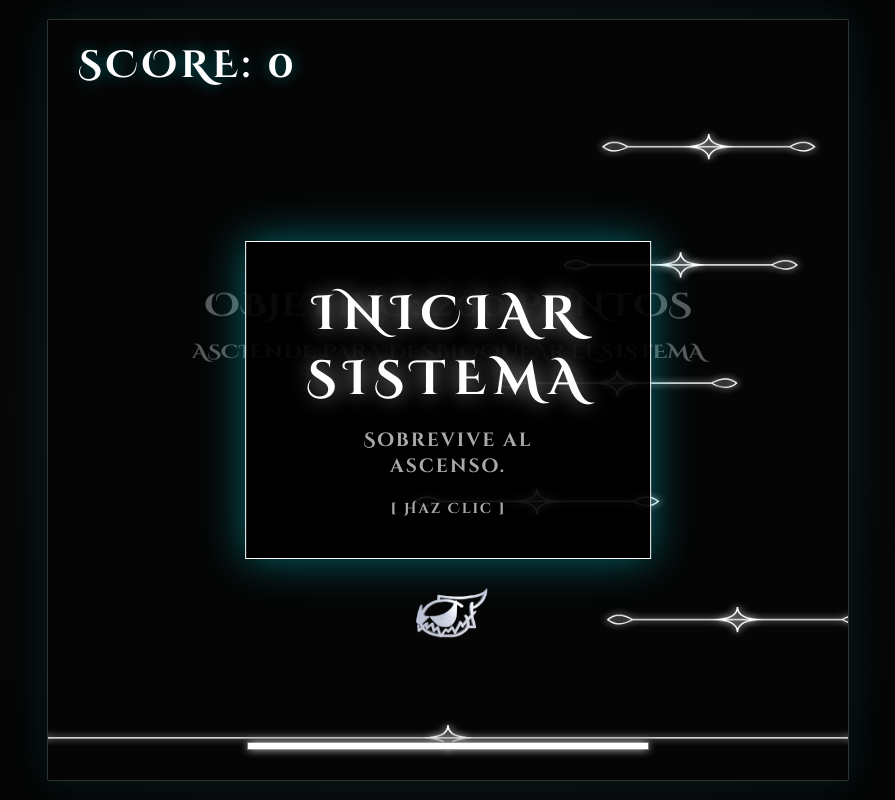
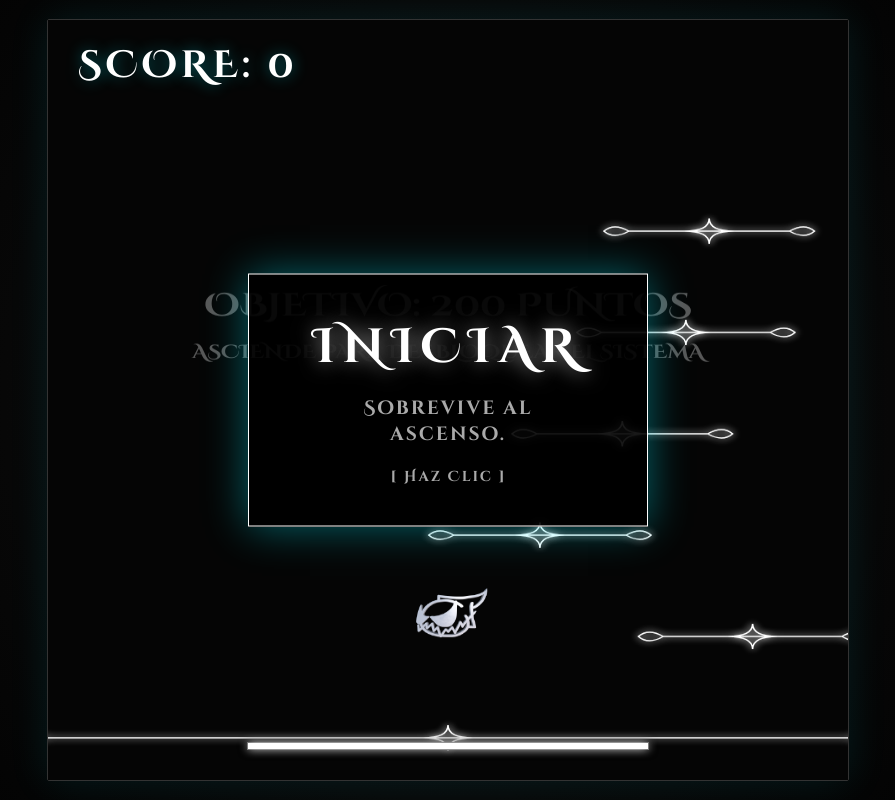
Before and after one commit to Avanuit/ProyectoCG, a plain HTML site: page index.html in a window 1280 px wide. Shown: the whole page, without its empty margins (192-1087 px from the left). Drawn offline with Linux system fonts and the light colour scheme; a web font is replaced by a local one.

Commit message:
cambios de jugabilidad y dificultad

```diff
--- a/index.html
+++ b/index.html
@@ -19,7 +19,7 @@
             </div>
 
             <div id="message-overlay" class="visible">
-                <h2 id="main-message">INICIAR SISTEMA</h2>
+                <h2 id="main-message">INICIAR</h2>
                 <p id="sub-message">Sobrevive al ascenso.</p>
                 <p style="font-size: 0.9rem; margin-top: 20px;">[ Haz Clic ]</p>
             </div>
--- a/main.js
+++ b/main.js
@@ -22,18 +22,18 @@ const TARGET_SCORE = 200;
 
 // stamina
 let stamina = 100;
-const STAMINA_DRAIN = 0.04;
+const STAMINA_DRAIN = 0.09;
 const STAMINA_REGEN = 2.5;
 
 // objetos
 const player = {
-    x: 400, y: 700,
-    vx: 0, vy: -12,
+    x: 400, y: 900,
+    vx: 0, vy: -2,
     width: 85,
     height: 85,
     radius: 28,
-    scaleX: 1, // Para animacion de squash
-    scaleY: 1  // Para animacion de squash
+    scaleX: 1,
+    scaleY: 1
 };
 
 playerImg.onload = () => {
@@ -61,7 +61,7 @@ class Particle {
     }
     draw(cameraOffset) {
         ctx.fillStyle = `rgba(${this.color}, ${this.life})`;
-        // Partículas en forma de diamantes/estrellas afiladas
+        // Partículas en forma de estrellas
         ctx.beginPath();
         ctx.moveTo(this.x, this.y - cameraOffset - 4);
         ctx.lineTo(this.x + 2, this.y - cameraOffset);
@@ -79,20 +79,20 @@ function spawnParticles(x, y, color, amount, speed) {
 
 // generacion procedual
 function createPlatform(yPos) {
-    let width = 120 + Math.random() * 80;
+    let width = 120 + Math.random() * 30;
     if (score < 10) width += 40;
 
     let x = Math.random() * (canvas.width - width);
     let vx = 0;
     if (score > 10) {
-        vx = (Math.random() > 0.5 ? 1 : -1) * (0.3 + Math.random() * 0.8);
+        vx = (Math.random() > 0.5 ? 1 : -1) * (0.3 + Math.random() * 0.5);
     }
 
     platforms.push({ x, y: yPos, w: width, h: 20, vx });
 
     let rand = Math.random();
 
-    if (score > 25 && rand < 0.05) {  // probabilidad espinas
+    if (score > 25 && rand < 0.2) {  // probabilidad espinas
         hazards.push({
             x: x + width/2 - 15,
             y: yPos - 45,
@@ -121,13 +121,13 @@ function initWorld() {
     winTimer = 0;
 
     player.x = 400; player.y = 700;
-    player.vx = 0; player.vy = -12;
+    player.vx = 3; player.vy = -2;
     player.scaleX = 1; player.scaleY = 1;
 
     platforms.push({ x: 0, y: 850, w: canvas.width, h: 20, vx: 0 });
 
     for (let i = 1; i < 6; i++) {
-        createPlatform(850 - (i * 140));
+        createPlatform(850 - (i * 120));
     }
 }
 
@@ -153,11 +153,10 @@ function triggerWin() {
     mainMsgEl.style.color = "#00f0ff";
     mainMsgEl.style.textShadow = "0 0 20px #00f0ff";
     mainMsgEl.textContent = "ACCESO CONCEDIDO";
-    subMsgEl.textContent = `¡Sobreviviste! Puntuación Objetivo Alcanzada.`;
+    subMsgEl.textContent = `¡Sobreviviste!`;
     overlayEl.classList.add('visible');
 }
 
-// --- FUNCIONES DE DIBUJO CYBER SIGIL ---
 
 function drawSigilPlatform(p) {
     let drawY = p.y - cameraY;
@@ -170,18 +169,15 @@ function drawSigilPlatform(p) {
     ctx.shadowColor = "#ffffff";
 
     ctx.beginPath();
-    // Línea central afilada
     ctx.moveTo(p.x, drawY);
     ctx.lineTo(p.x + p.w, drawY);
 
-    // Estrella/Sigilo central
     ctx.moveTo(cx, drawY - 15);
     ctx.quadraticCurveTo(cx, drawY, cx + 25, drawY);
     ctx.quadraticCurveTo(cx, drawY, cx, drawY + 15);
     ctx.quadraticCurveTo(cx, drawY, cx - 25, drawY);
     ctx.quadraticCurveTo(cx, drawY, cx, drawY - 15);
 
-    // Adornos de espinas en los bordes
     ctx.moveTo(p.x, drawY);
     ctx.quadraticCurveTo(p.x - 15, drawY - 10, p.x - 25, drawY);
     ctx.quadraticCurveTo(p.x - 15, drawY + 10, p.x, drawY);
@@ -202,21 +198,19 @@ function drawSigilHazard(h) {
     ctx.strokeStyle = "#ffffff";
     ctx.lineWidth = 1.5;
     ctx.shadowBlur = 15;
-    ctx.shadowColor = "#00f0ff"; // Brillo agresivo
+    ctx.shadowColor = "#00f0ff";
 
     ctx.beginPath();
-    // Pincho central
+
     ctx.moveTo(cx, drawY + h.h);
     ctx.lineTo(cx, drawY);
 
-    // Arcos/Alas simétricas estilo tribal
     ctx.moveTo(cx, drawY + h.h);
     ctx.quadraticCurveTo(cx - 20, drawY + h.h/2, cx, drawY + 10);
 
     ctx.moveTo(cx, drawY + h.h);
     ctx.quadraticCurveTo(cx + 20, drawY + h.h/2, cx, drawY + 10);
 
-    // Cruces afiladas internas
     ctx.moveTo(cx - 10, drawY + h.h*0.4);
     ctx.lineTo(cx + 10, drawY + h.h*0.4);
     ctx.moveTo(cx - 15, drawY + h.h*0.7);
@@ -242,10 +236,9 @@ function draw() {
     ctx.fillStyle = "rgba(5, 5, 5, 0.85)";
     ctx.fillRect(0, 0, canvas.width, canvas.height);
 
-    // TEXTO ENORME CON FUENTE GÓTICA/AFILADA
     ctx.save();
     ctx.fillStyle = "rgba(255, 255, 255, 0.3)";
-    ctx.font = "bold 38px 'Cinzel Decorative', serif"; // Fuente custom y más grande
+    ctx.font = "bold 38px 'Cinzel Decorative', serif";
     ctx.textAlign = "center";
     ctx.fillText(`OBJETIVO: ${TARGET_SCORE} PUNTOS`, canvas.width / 2, 350 - cameraY);
     ctx.font = "22px 'Cinzel Decorative', serif";
@@ -312,7 +305,7 @@ function draw() {
         if (player.x + player.radius > canvas.width || player.x - player.radius < 0) {
             player.vx *= -0.8;
             spawnParticles(player.x, player.y, "255, 255, 255", 5, 3);
-            player.scaleX = 0.6; // Aplastar al tocar paredes
+            player.scaleX = 0.6;
             player.scaleY = 1.4;
         }
 
@@ -328,9 +321,8 @@ function draw() {
                 player.vy = dynamicBounce;
                 spawnParticles(player.x, player.y + player.radius, "255, 255, 255", 8, 4);
 
-                // ANIMACIÓN DE SQUASH (Aplastamiento notorio)
-                player.scaleX = 1.6; // Se estira horizontal
-                player.scaleY = 0.5; // Se aplasta vertical
+                player.scaleX = 1.6;
+                player.scaleY = 0.5;
             }
         });
 
@@ -345,7 +337,6 @@ function draw() {
                 powerups.splice(i, 1);
                 score += 5;
 
-                // Súper estiramiento al coger el powerup
                 player.scaleX = 0.5;
                 player.scaleY = 2.0;
             }
@@ -367,13 +358,11 @@ function draw() {
         if (Math.random() < 0.5) particles.push(new Particle(player.x, player.y, "0, 240, 255", 1));
     }
 
-    // DIBUJO DE PLATAFORMAS (Cyber Sigil)
     platforms.forEach(p => {
         if (p.y - cameraY > canvas.height + 100) return;
         drawSigilPlatform(p);
     });
 
-    // DIBUJO DE POWERUPS (Sigilo Estrella/Diamante)
     ctx.fillStyle = "rgba(0, 240, 255, 0.8)";
     ctx.shadowBlur = 20;
     ctx.shadowColor = "#00f0ff";
@@ -389,7 +378,6 @@ function draw() {
         ctx.fill();
     });
 
-    // DIBUJO DE OBSTÁCULOS (Cyber Sigil Hazards)
     hazards.forEach(h => {
         if (h.y - cameraY > canvas.height + 100) return;
         drawSigilHazard(h);
@@ -403,18 +391,16 @@ function draw() {
         if (particles[i].life <= 0) particles.splice(i, 1);
     }
 
-    // DIBUJO DEL JUGADOR CON SQUASH & STRETCH LENTO
     if (gameState !== 'GAMEOVER') {
-        // Recuperación lenta de la forma original (0.06 hace que se aprecie mucho más)
         player.scaleX += (1 - player.scaleX) * 0.06;
         player.scaleY += (1 - player.scaleY) * 0.06;
 
         ctx.save();
-        ctx.translate(player.x, player.y - cameraY); // Mover el contexto al centro del jugador
-        ctx.scale(player.scaleX, player.scaleY);     // Aplicar deformación
+        ctx.translate(player.x, player.y - cameraY);
+        ctx.scale(player.scaleX, player.scaleY);
 
         try {
-            // Dibujar desde -width/2, -height/2 porque el origen ya está trasladado
+
             ctx.drawImage(playerImg, -player.width/2, -player.height/2, player.width, player.height);
         } catch (e) {
             ctx.fillStyle = "#fff";
@@ -422,10 +408,10 @@ function draw() {
             ctx.arc(0, 0, player.radius, 0, Math.PI * 2);
             ctx.fill();
         }
-        ctx.restore(); // Limpiar deformaciones para lo demás
+        ctx.restore();
     }
 
-    ctx.restore(); // Quitar shake del canvas general
+    ctx.restore();
 }
 
 // CONTROLES
```
